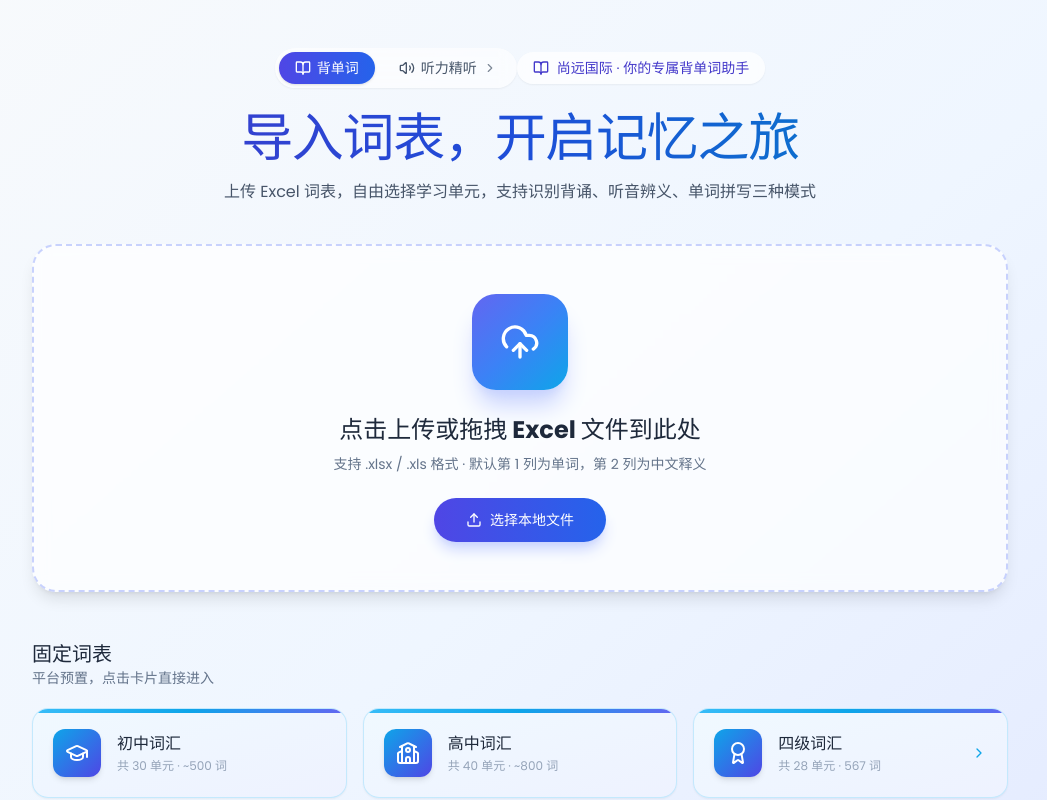
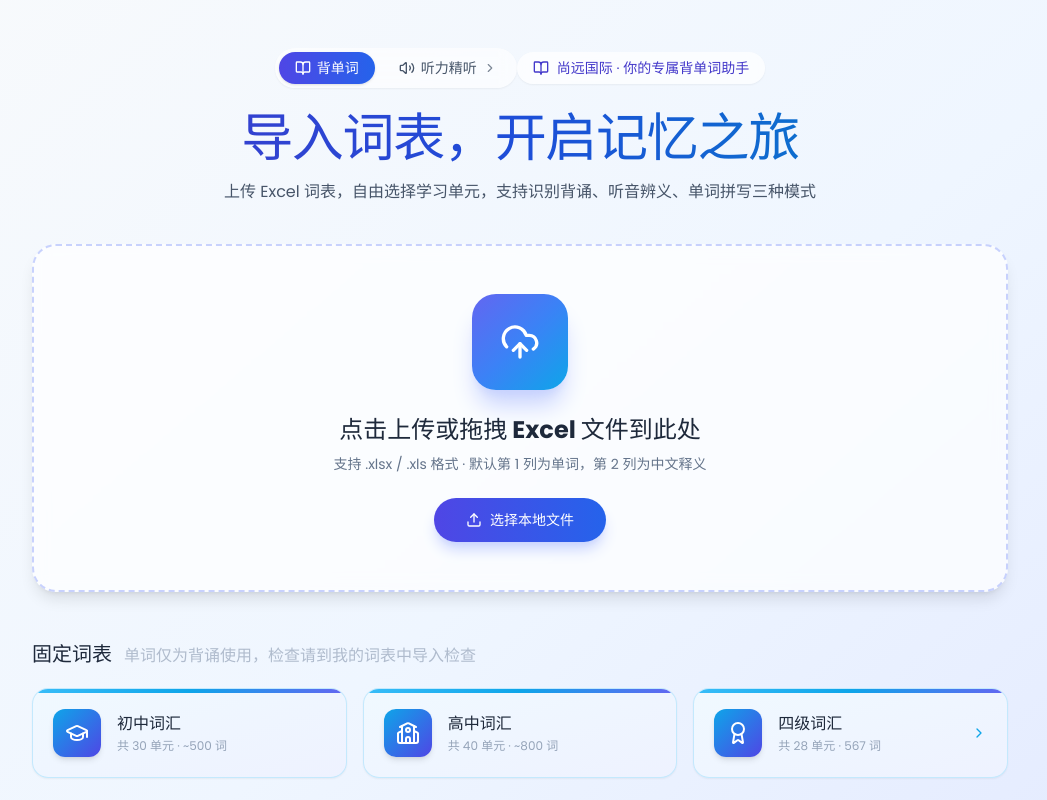
Before and after one commit to zhanglimin2135/vocal, a React (Vite) app: page / in a window 1280 px wide. Shown: the top 800 px of the page, without its empty margins (120-1167 px from the left). Built offline with nearby package versions, Linux system fonts and the light colour scheme.

Commit message:
Add files via upload

```diff
--- a/src/pages/UploadPage.tsx
+++ b/src/pages/UploadPage.tsx
@@ -341,11 +341,9 @@ export default function UploadPage() {
 
         {/* ======== 固定词表：平台预置词表卡片（初中/高中/四级 同行）======== */}
         <section className="mt-12">
-          <div className="mb-5 flex items-end justify-between">
-            <div>
-              <h3 className="text-xl font-bold text-slate-800">固定词表</h3>
-              <p className="text-sm text-slate-500">平台预置，点击卡片直接进入</p>
-            </div>
+          <div className="mb-5 flex flex-wrap items-baseline gap-3">
+            <h3 className="text-xl font-bold text-slate-800">固定词表</h3>
+            <p className="text-base text-slate-400/70">单词仅为背诵使用，检查请到我的词表中导入检查</p>
           </div>
 
           <div className="grid gap-4 sm:grid-cols-3">
```
